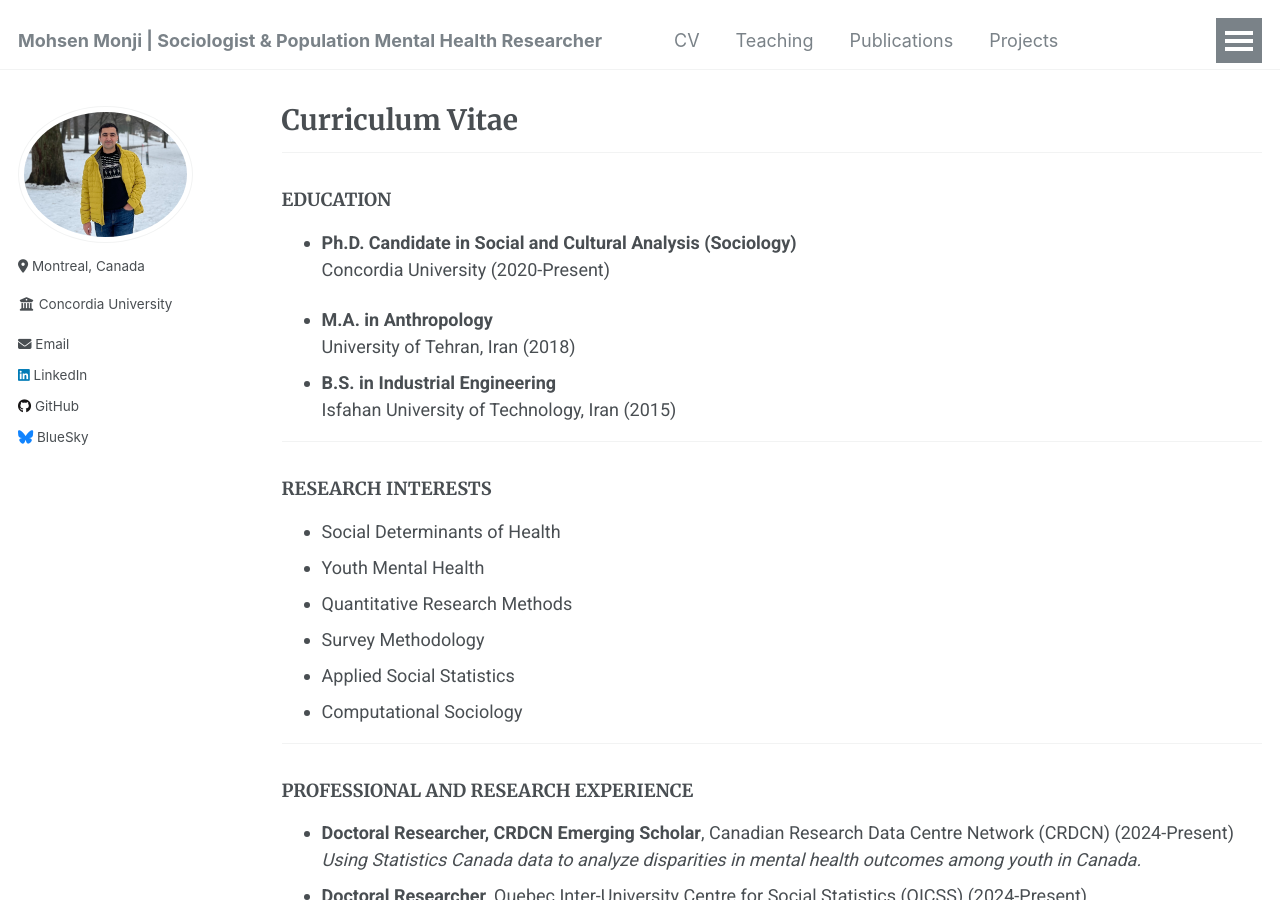
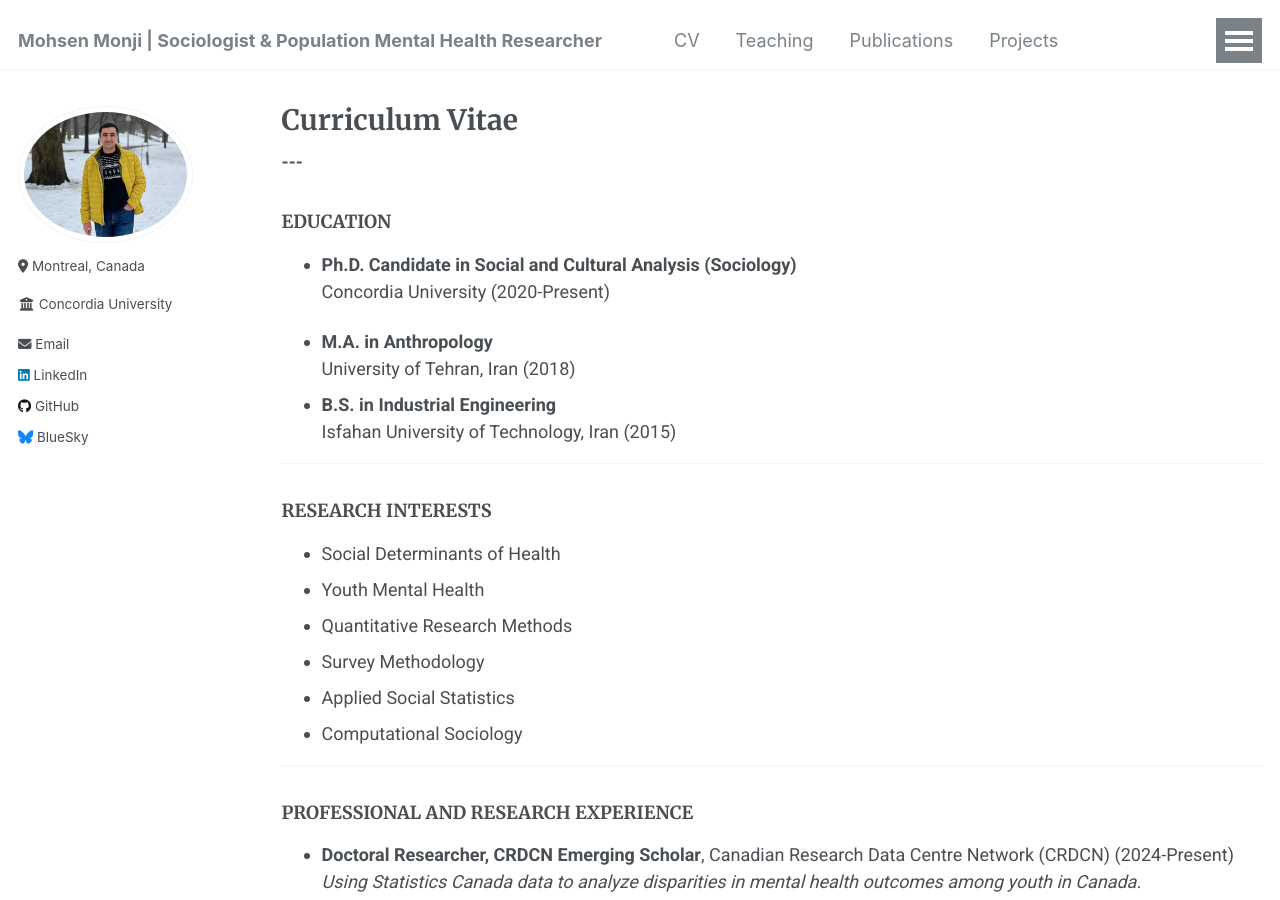
Before and after one commit to Mohsnmonji/mohsnmonji.github.io, a Jekyll site: the page built from _pages/Curriculum Vitae.md, in a window 1280 px wide and 900 px high. Built offline with Jekyll 4.4.1, drawn with Linux system fonts in a browser that asks for light colours.

Commit message:
Update Curriculum Vitae.md

```diff
--- a/_pages/Curriculum Vitae.md
+++ b/_pages/Curriculum Vitae.md
@@ -10,7 +10,10 @@ redirect_from:
 {% include base_path %}
 
 
----
+<div style="font-weight: bold;">
+  ---
+</div>
+
 
 ### EDUCATION
 - **Ph.D. Candidate in Social and Cultural Analysis (Sociology)**
```
